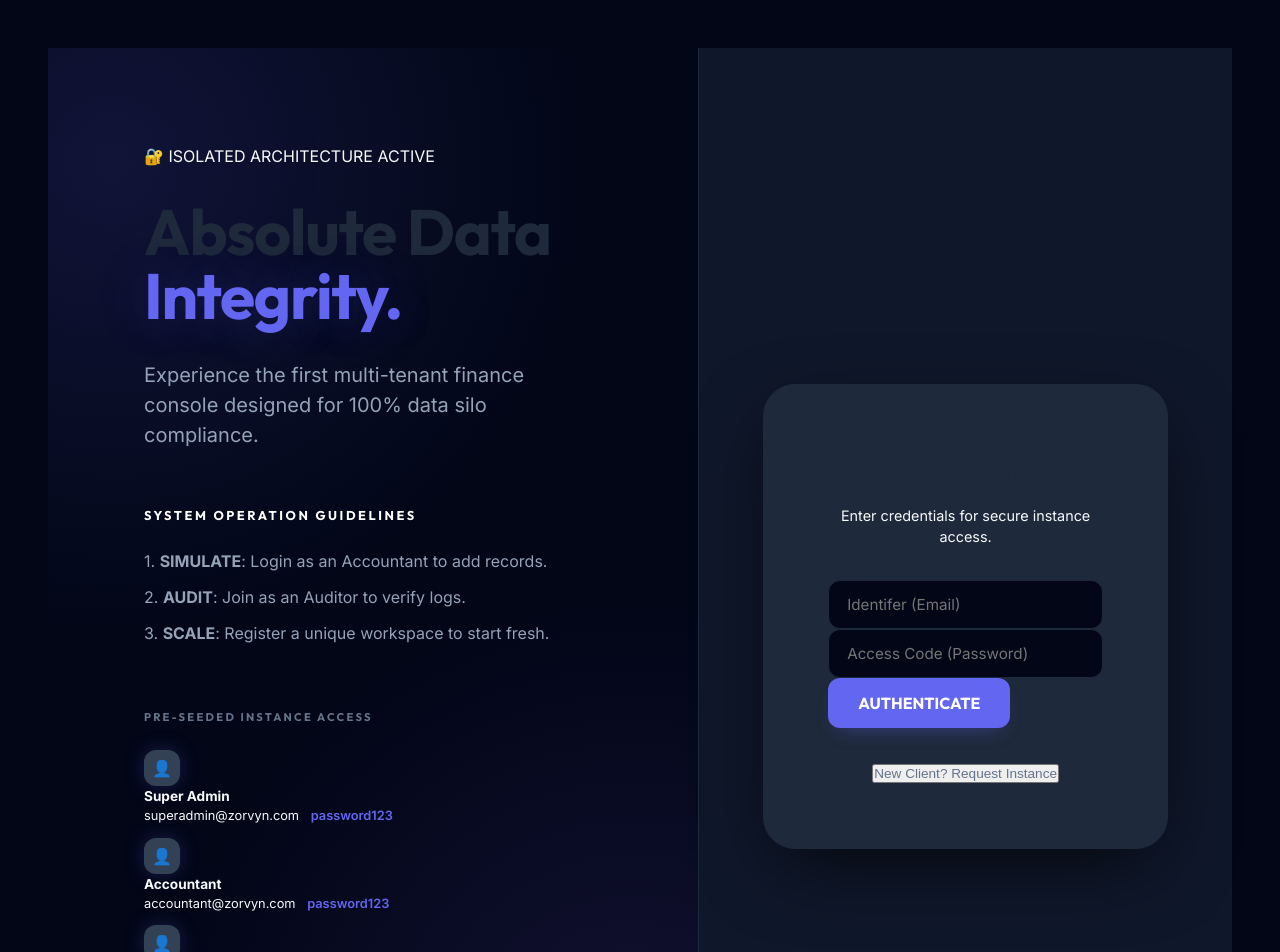
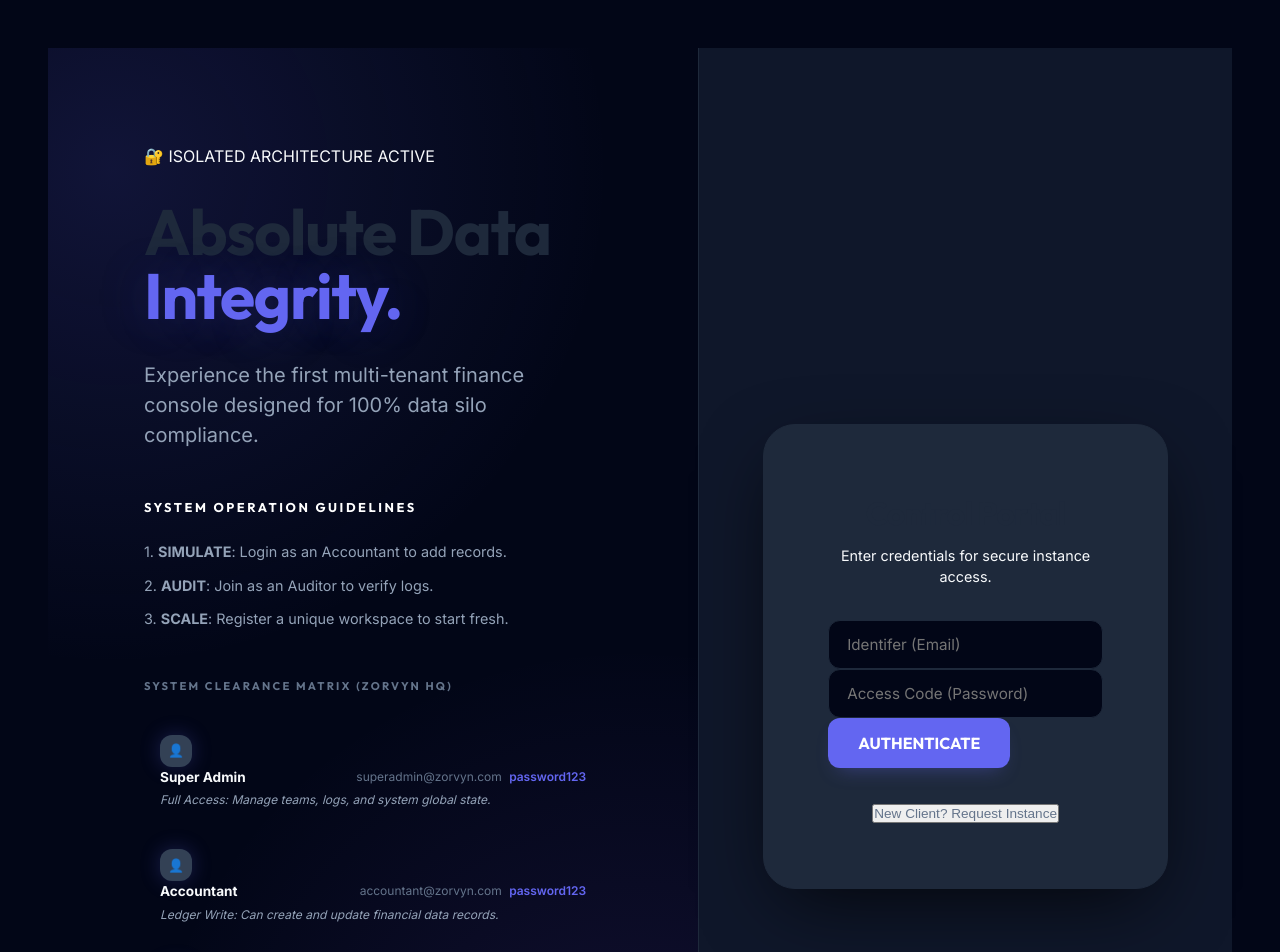
Before and after one commit to Kalash-Harchandani/zorvyn-finance-dashboard, a React (Create React App) app in the folder client/: page / in a window 1280 px wide. Shown: the top 952 px of the page. Built offline with nearby package versions, Linux system fonts and the light colour scheme.

Commit message:
UI Update: Added System Clearance Matrix to landing page with role definitions.

```diff
--- a/client/src/components/WelcomeInfo.jsx
+++ b/client/src/components/WelcomeInfo.jsx
@@ -1,9 +1,9 @@
 const WelcomeInfo = () => {
   const testUsers = [
-    { email: 'superadmin@zorvyn.com', role: 'Super Admin', pass: 'password123' },
-    { email: 'accountant@zorvyn.com', role: 'Accountant', pass: 'password123' },
-    { email: 'auditor@zorvyn.com', role: 'Auditor', pass: 'password123' },
-    { email: 'viewer@zorvyn.com', role: 'Viewer', pass: 'password123' },
+    { email: 'superadmin@zorvyn.com', role: 'Super Admin', pass: 'password123', scope: 'Full Access: Manage teams, logs, and system global state.' },
+    { email: 'accountant@zorvyn.com', role: 'Accountant', pass: 'password123', scope: 'Ledger Write: Can create and update financial data records.' },
+    { email: 'auditor@zorvyn.com', role: 'Auditor', pass: 'password123', scope: 'Audit View: Read-only access to all records and transparency logs.' },
+    { email: 'viewer@zorvyn.com', role: 'Viewer', pass: 'password123', scope: 'Dashboard: Restricted access to basic summaries and views.' },
   ];
 
   return (
@@ -16,13 +16,13 @@ const WelcomeInfo = () => {
         Absolute Data <span className="text-primary" style={{textShadow: '0 0 50px var(--primary-glow)'}}>Integrity.</span>
       </h1>
 
-      <p style={{fontSize: '1.25rem', color: 'var(--text-dim)', marginBottom: '3.5rem', maxWidth: '600px', fontWeight: '400'}}>
+      <p style={{fontSize: '1.25rem', color: 'var(--text-dim)', marginBottom: '3rem', maxWidth: '600px', fontWeight: '400'}}>
         Experience the first multi-tenant finance console designed for 100% data silo compliance.
       </p>
 
-      <div className="usage-guide" style={{marginBottom: '4rem'}}>
+      <div className="usage-guide" style={{marginBottom: '3rem'}}>
         <h4 style={{fontSize: '0.8rem', color: 'white', letterSpacing: '0.2em', marginBottom: '1.5rem'}}>SYSTEM OPERATION GUIDELINES</h4>
-        <ul style={{listStyle: 'none', padding: '0', color: 'var(--text-dim)', fontSize: '1rem', display: 'flex', flexDirection: 'column', gap: '12px'}}>
+        <ul style={{listStyle: 'none', padding: '0', color: 'var(--text-dim)', fontSize: '0.9rem', display: 'flex', flexDirection: 'column', gap: '12px'}}>
           <li>1. <strong>SIMULATE</strong>: Login as an Accountant to add records.</li>
           <li>2. <strong>AUDIT</strong>: Join as an Auditor to verify logs.</li>
           <li>3. <strong>SCALE</strong>: Register a unique workspace to start fresh.</li>
@@ -31,15 +31,18 @@ const WelcomeInfo = () => {
 
       <div className="credentials-section">
         <h4 style={{fontSize: '0.7rem', textTransform: 'uppercase', letterSpacing: '0.2em', color: 'var(--text-muted)', marginBottom: '1.5rem'}}>
-           Pre-Seeded Instance Access
+           System Clearance Matrix (Zorvyn HQ)
         </h4>
-        <div style={{display: 'flex', flexDirection: 'column', gap: '12px'}}>
+        <div style={{display: 'flex', flexDirection: 'column', gap: '8px'}}>
           {testUsers.map((u) => (
-            <div key={u.email} className="test-profile-card">
-              <div className="site-logo" style={{width: '36px', height: '36px', fontSize: '1rem', background: 'var(--bg-accent)'}}>👤</div>
+            <div key={u.email} className="test-profile-card" style={{padding: '16px'}}>
+              <div className="site-logo" style={{width: '32px', height: '32px', fontSize: '0.8rem', background: 'var(--bg-accent)'}}>👤</div>
               <div className="profile-details">
-                <div className="profile-role" style={{fontSize: '0.85rem', fontWeight: '800'}}>{u.role}</div>
-                <div className="profile-email" style={{fontSize: '0.8rem'}}>{u.email} <span style={{marginLeft: '8px', color: 'var(--primary)', fontWeight: '600'}}>{u.pass}</span></div>
+                <div style={{display: 'flex', justifyContent: 'space-between', alignItems: 'center'}}>
+                  <div className="profile-role" style={{fontSize: '0.85rem', fontWeight: '800'}}>{u.role}</div>
+                  <div style={{fontSize: '0.75rem', color: 'var(--text-muted)'}}>{u.email} <span style={{marginLeft: '4px', color: 'var(--primary)', fontWeight: '600'}}>{u.pass}</span></div>
+                </div>
+                <div style={{fontSize: '0.75rem', color: 'var(--text-dim)', marginTop: '4px', fontStyle: 'italic'}}>{u.scope}</div>
               </div>
             </div>
           ))}
```
